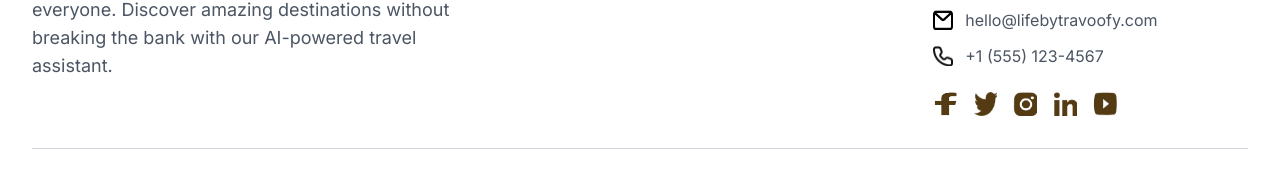
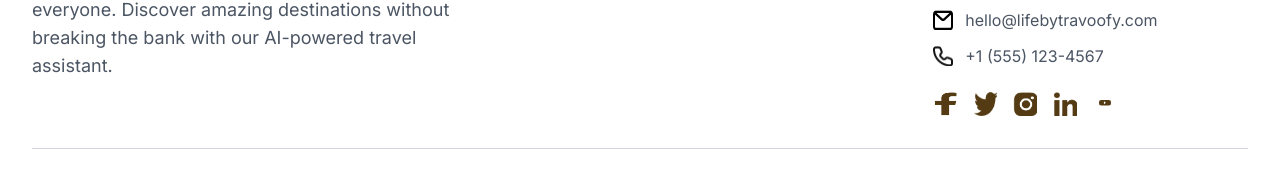
Before and after one commit to LyfeByTravoofy/lyfebytravoofy, a Next.js app: page / in a window 1280 px wide. Shown: the part 2920-3100 px from the top of the page. Built offline with nearby package versions, Linux system fonts and the light colour scheme; no server answers; the database is empty; a web font is replaced by a local one.

Commit message:
updated code commit

```diff
--- a/components/Footer.js
+++ b/components/Footer.js
@@ -72,9 +72,23 @@ export default function Footer() {
                 <a href="#" className="text-gray-600 hover:text-[#FFBF4C] transition">
                   <img src="/linkedin.png" alt="LinkedIn" className="w-6 h-6" />
                 </a>
-                <a href="#" className="text-gray-600 hover:text-[#FFBF4C] transition">
-                  <img src="/youtube.png" alt="YouTube" className="w-6 h-6" />
-                </a>
+<a href="#" className="text-gray-600 hover:text-[#FFBF4C] transition flex items-center justify-center">
+  <svg
+    className="w-6 h-6 scale-75"  // Scale down to match PNG size
+    viewBox="0 0 24 24"
+    fill="none"
+    xmlns="http://www.w3.org/2000/svg"
+  >
+    <path
+      d="M19.67 8.14C19.58 7.84 19.41 7.57 19.18 7.35C18.95 7.13 18.67 6.97 18.36 6.89C17.17 6.6 12 6.6 12 6.6C12 6.6 6.83 6.6 5.64 6.89C5.33 6.97 5.05 7.13 4.82 7.35C4.59 7.57 4.42 7.84 4.33 8.14C4.15 8.86 4.05 9.6 4.05 10.34C4.05 11.08 4.15 11.82 4.33 12.54C4.42 12.84 4.59 13.11 4.82 13.33C5.05 13.55 5.33 13.71 5.64 13.79C6.83 14.08 12 14.08 12 14.08C12 14.08 17.17 14.08 18.36 13.79C18.67 13.71 18.95 13.55 19.18 13.33C19.41 13.11 19.58 12.84 19.67 12.54C19.85 11.82 19.95 11.08 19.95 10.34C19.95 9.6 19.85 8.86 19.67 8.14Z"
+      fill="#543B13"
+    />
+    <path
+      d="M10.61 12.43L13.19 10.34L10.61 8.25V12.43Z"
+      fill="white"
+    />
+  </svg>
+</a>
               </div>
             </div>
           </div>
--- a/components/PackageSales.js
+++ b/components/PackageSales.js
@@ -2103,7 +2103,7 @@ export default function PackageSales() {
                         onClick={() => showPackageDetails(pkg)}
                         className="w-full bg-black text-white py-3 rounded-lg font-semibold hover:bg-gray-800 transition flex items-center justify-center space-x-2"
                       >
-                        <span>Book Now</span>
+                        <span>View</span>
                         <img
                           src="/arrowup.png"
                           alt="Arrow up"
```
